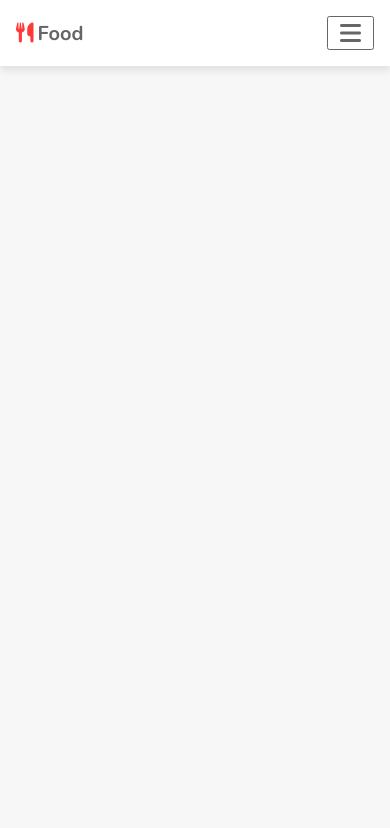
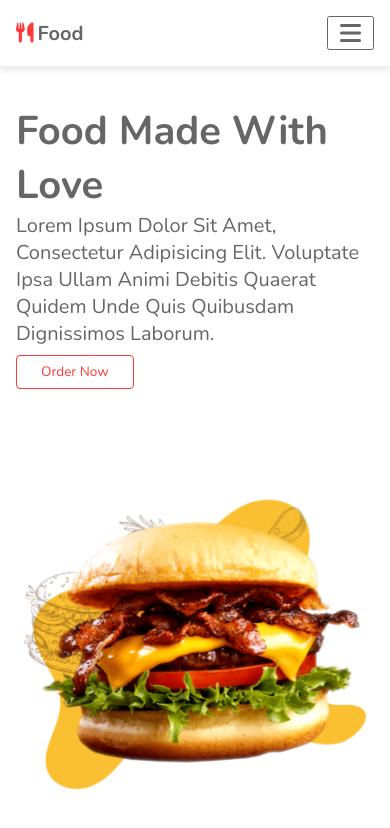
Before and after one commit to JuanParraIV/Food-Website, a website: page index.html in a window 390 px wide. Drawn offline with nearby package versions, Linux system fonts and the light colour scheme.

Commit message:
home section responsive finish

```diff
--- a/css/style.css
+++ b/css/style.css
@@ -20,19 +20,71 @@
     -ms-transition:all .2s linear ;
     -o-transition:all .2s linear ;
 }
+
+
 *::selection{
     background: var(--red);
     color: #fff;
 }
+
+
 html{
     font-size: 62.5%;
     overflow-x: hidden;
     scroll-behavior: smooth;
     scroll-padding-top: 6rem;
 }
+
+
 body{
     background: #f7f7f7;
 }
+
+
+.btn{
+    display: inline-block;
+    margin: 1rem 0;
+    padding: .8rem 3rem;
+    border: .2rem solid var(--red);
+    border-radius: .5rem;
+    font-size: 1.7rem;
+    color: var(--red);
+    cursor: pointer;
+    position: relative;
+    overflow:hidden;
+    z-index: 0;
+    -webkit-border-radius: .5rem;
+    -moz-border-radius: .5rem;
+    -ms-border-radius: .5rem;
+    -o-border-radius: .5rem;
+}
+
+.btn::before{
+    content: '';
+    position: absolute;
+    top: 0;
+    right: 0;
+    width: 0;
+    height: 100%;
+    background: var(--red);
+    transition:.3s linear;
+    z-index: -1;
+    -webkit-transition:.3s linear;
+    -moz-transition:.3s linear;
+    -ms-transition:.3s linear;
+    -o-transition:.3s linear;
+}
+
+.btn:hover::before{
+
+   width: 100%;
+   left: 0;
+}
+.btn:hover{
+    color: #fff;
+}
+
+
 header{
     position: fixed;
     top: 0; left: 0; right: 0;
@@ -43,8 +95,15 @@ header{
     background: #fff;
     padding: 2rem 9%;
     box-shadow: 0 .5rem 1rem rgba(0,0,0,.1);
+}
+
+
+section{
+    padding: 2rem 9%;
 
 }
+
+
 header .logo{
     font-size: 2.5rem;
     font-weight: bolder;
@@ -66,6 +125,8 @@ header .navbar a:hover{
 
 
 
+
+
 #menu-bar{
     font-size: 3rem;
     cursor: pointer;
@@ -80,10 +141,64 @@ header .navbar a:hover{
     display: none;
 }
 
+.home{
+    display: flex;
+    flex-wrap: wrap;
+    gap: 1.5rem;
+    min-height: 100vh;
+    align-items: center;
+    background: url(../images/home-bg.jpg) no-repeat;
+    background-size: cover;
+    background-position: center;
+}
+
+.home .content{
+    flex: 1 1 40rem;
+    padding-top: 6.5rem;
+}
+
+.home .content h3{
+    font-size: 5rem;
+    color: #666;
+}
+
+.home .content p{
+    font-size: 2.5rem;
+
+    color: #666;
+
+}
+
+.home .image{
+    flex: 1 1 40rem;
+}
+
+
+.home .image img{
+    width: 100%;
+    padding: 1rem;
+    animation: float;
+    -webkit-animation: float 3s linear infinite;
+}
 
 
 
-
+@keyframes float{
+    0%,100%{
+        transform: translateY(0rem);
+        -webkit-transform: translateY(0rem);
+        -moz-transform: translateY(0rem);
+        -ms-transform: translateY(0rem);
+        -o-transform: translateY(0rem);
+    }
+    50%{
+        transform: translateY(3rem);
+        -webkit-transform: translateY(3rem);
+        -moz-transform: translateY(3rem);
+        -ms-transform: translateY(3rem);
+        -o-transform: translateY(3rem);
+}
+}
 
 
 
@@ -104,6 +219,10 @@ header .navbar a:hover{
     }
     header{
         padding: 2rem;
+    }
+    section{
+        padding: 2rem ;
+
     }
 }
 
--- a/index.html
+++ b/index.html
@@ -34,6 +34,26 @@
     </header>
     <!-- header section ends -->
 
+    <!-- home section starts -->
+
+    <section class="home" id="home">
+
+        <div class="content">
+            <h3>food made with love</h3>
+            <p>Lorem ipsum dolor sit amet, consectetur adipisicing elit. Voluptate ipsa ullam animi debitis quaerat quidem unde quis quibusdam dignissimos laborum.</p>
+            <a href="#" class="btn">order now</a>
+        </div>
+
+        <div class="image">
+
+            <img src="images/home-img.png" alt="">
+        </div>
+
+    </section>
+
+
+    <!-- home section ends -->
+
 
 
 
```
